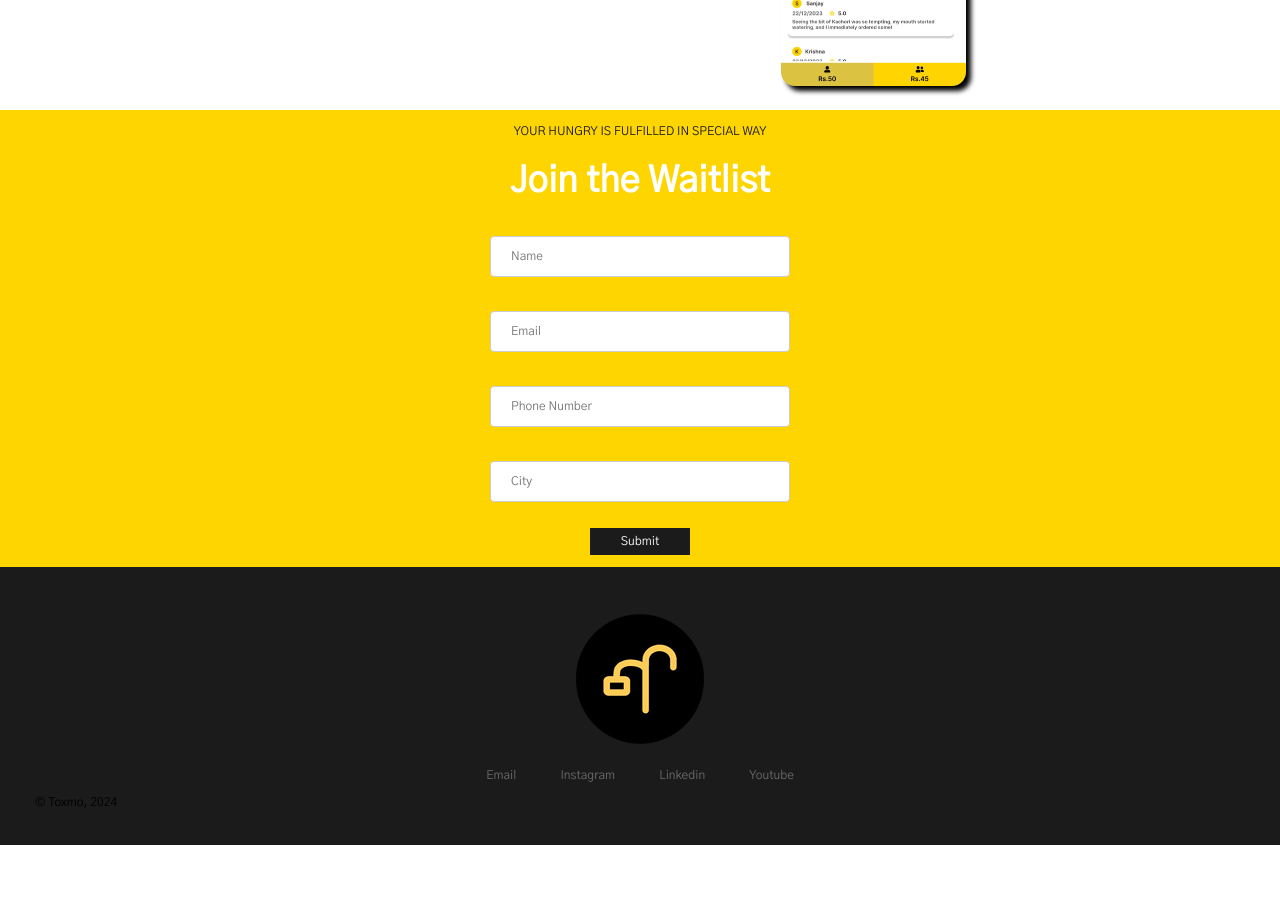
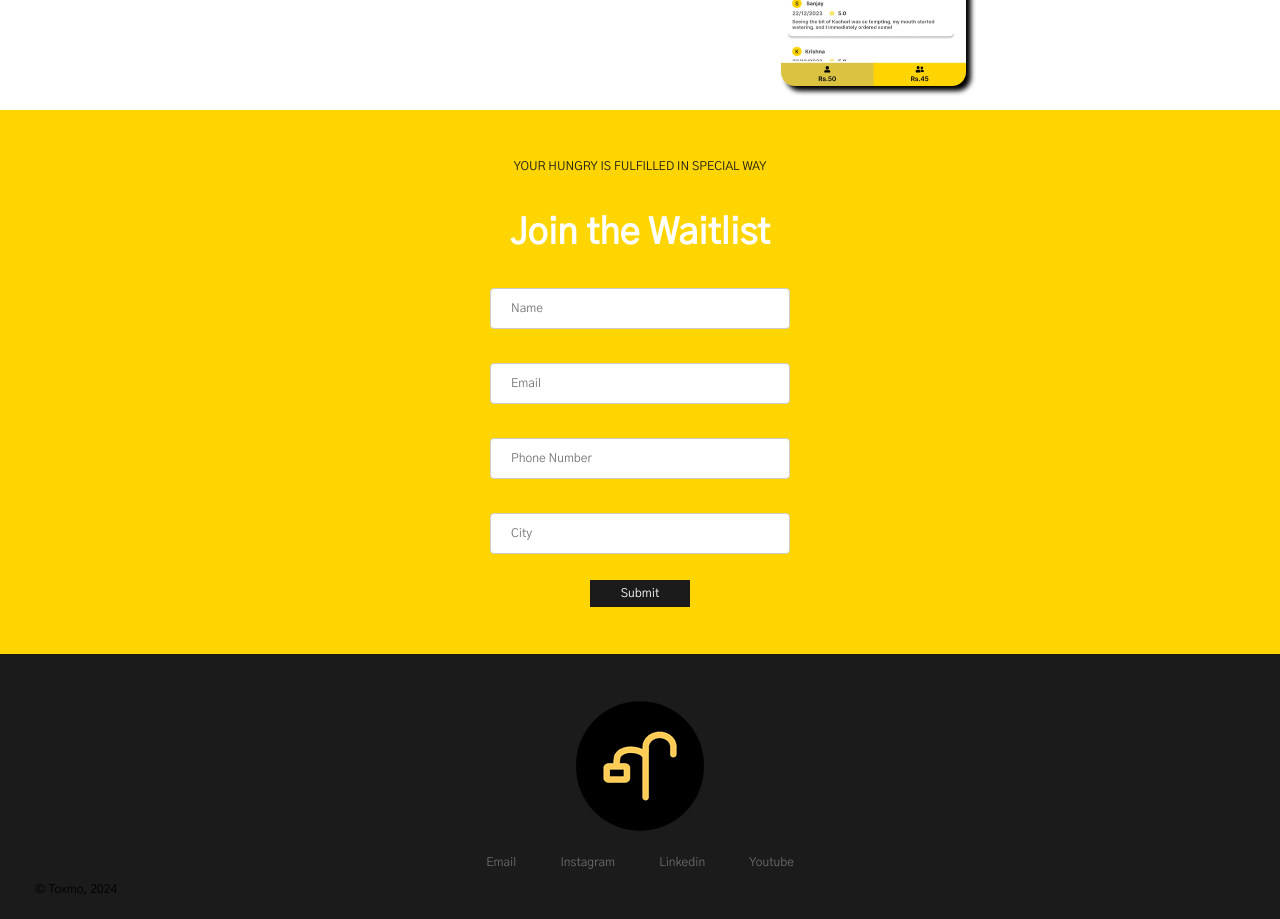
Before and after one commit to MikiPAUL/toxmo-site, a React (Vite) app: page / in a window 1280 px wide. Shown: the part 1180-2099 px from the top of the page. Before the commit the page ends 2025 px from the top, so only its background shows below. Built offline with nearby package versions, Linux system fonts and the light colour scheme.

Commit message:
Update waitlist.tsx

```diff
--- a/src/components/waitlist.tsx
+++ b/src/components/waitlist.tsx
@@ -2,11 +2,11 @@ function WaitList() {
     return (
         <section style={{ backgroundColor: '#ffd500', color: 'white' }} id="waitlist">
             <div className="container">
-                <h3 style={{ textAlign: "center", paddingBottom: '1.5rem', color: '#1b1b1b', fontWeight: 400, lineHeight: 1.6 }}>
+                <h3 style={{ textAlign: "center", padding: '2.9rem', color: '#1b1b1b', fontWeight: 400, lineHeight: 1.6 }}>
                     YOUR HUNGRY IS FULFILLED IN SPECIAL WAY
                 </h3>
                 <h2 style={{ fontSize: '3rem', fontWeight: "bold", textAlign: "center", paddingBottom: '2rem' }}>Join the Waitlist</h2>
-                <form action="" method="post" className="waitlist__form flex-col" style={{ rowGap: '1.5rem' }}>
+                <form action="" method="post" className="waitlist__form flex-col" style={{ rowGap: '1.5rem', paddingBottom: '35px' }}>
                     <input type="text" name="name" id="name" placeholder="Name" />
                     <input type="email" name="email" id="email" placeholder="Email" />
                     <input type="text" name="phone-no" id="phone-no" placeholder="Phone Number" />
```
